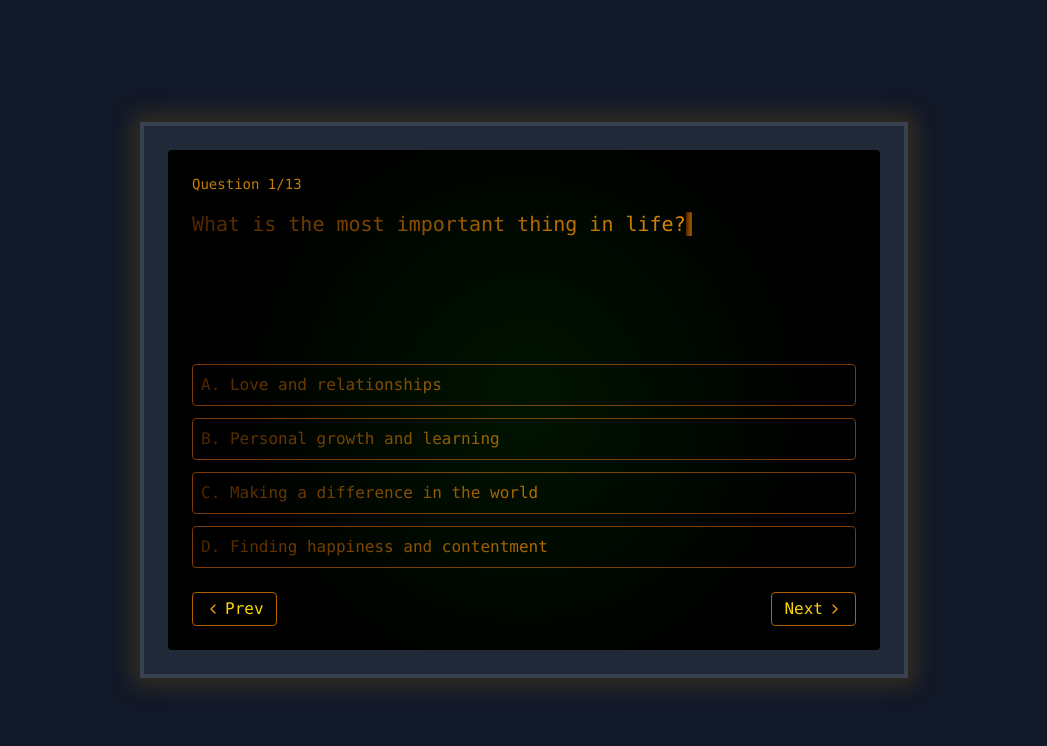
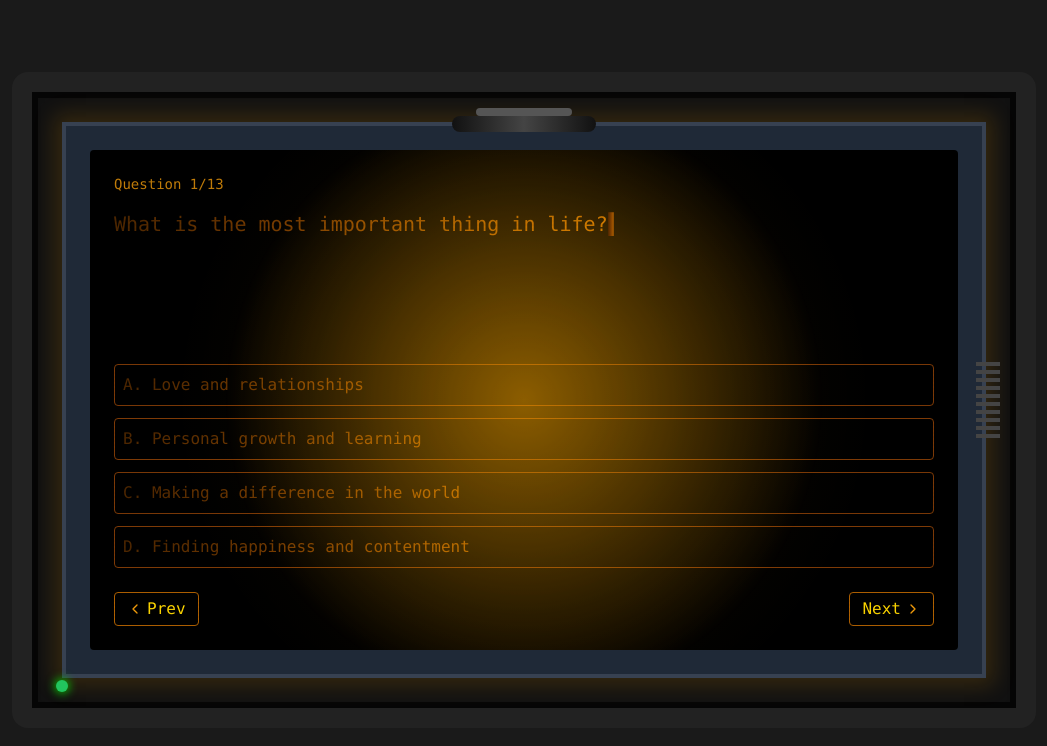
Before and after one commit to raimonvibe/retro-typewriter, a Next.js app: page / in a window 1280 px wide. Shown: the top 746 px of the page, without its empty margins (116-1163 px from the left). Built offline with nearby package versions, Linux system fonts and the light colour scheme.

Commit message:
Update page.tsx

```diff
--- a/app/page.tsx
+++ b/app/page.tsx
@@ -275,20 +275,38 @@
   }
 
   return (
-    <div className="flex items-center justify-center min-h-screen bg-gray-900 p-4">
-      <div className="w-full max-w-3xl">
+  <div className="bg-[#1a1a1a] min-h-screen flex items-center justify-center p-6">
+    <div className="bg-[#333] border-[20px] border-[#222] rounded-[1rem] shadow-[inset_0_0_20px_#000] relative w-full max-w-5xl overflow-hidden">
+
+      {/* Power LED */}
+      <div className="absolute bottom-4 left-6 w-3 h-3 bg-green-500 rounded-full shadow-[0_0_8px_2px_rgba(0,255,0,0.6)]" />
+
+      {/* Ventilation slits */}
+      <div className="absolute right-4 top-1/2 -translate-y-1/2 space-y-1">
+        {Array.from({ length: 10 }).map((_, i) => (
+          <div key={i} className="w-6 h-1 bg-[#444] rounded-sm" />
+        ))}
+      </div>
+
+      {/* Top panel strip */}
+      <div className="absolute top-4 left-1/2 -translate-x-1/2 w-24 h-2 rounded-full bg-[#555]" />
+      <div className="absolute top-6 left-1/2 -translate-x-1/2 w-36 h-4 rounded-full bg-gradient-to-r from-[#111] via-[#444] to-[#111]" />
+
+      {/* Screen container */}
+      <div className="p-6 bg-[#111] border-[6px] border-[#050505] rounded-md shadow-inner">
         <div className="bg-gray-800 rounded-lg p-6 shadow-[0_0_20px_8px_rgba(255,170,0,0.15)] border-4 border-gray-700">
           <div className="bg-black rounded relative overflow-hidden p-6 min-h-[500px] flex flex-col">
-            {/* CRT effects */}
-            <div className="absolute inset-0 pointer-events-none bg-[linear-gradient(transparent_50%,rgba(0,0,0,0.02)_50%)] bg-[length:100%_4px]" />
-            <div className="absolute inset-0 pointer-events-none opacity-10 bg-[radial-gradient(circle,rgba(10,255,10,0.8)_0%,rgba(0,0,0,0)_70%)]" />
+            {/* Scanline and CRT glow */}
+            <div className="absolute inset-0 pointer-events-none bg-[linear-gradient(transparent_50%,rgba(0,0,0,0.05)_50%)] bg-[length:100%_4px]" />
+            <div className="absolute inset-0 pointer-events-none opacity-15 bg-[radial-gradient(circle,rgba(255,170,0,0.5)_0%,rgba(0,0,0,0)_70%)]" />
+            <div className="absolute inset-0 pointer-events-none opacity-5 animate-pulse bg-[radial-gradient(circle,rgba(255,170,0,0.7)_0%,rgba(0,0,0,0)_60%)]" />
 
-            {/* Question number */}
+            {/* Question header */}
             <div className="text-amber-500/80 mb-4 font-mono text-sm">
               Question {currentQuestionIndex + 1}/{questions.length}
             </div>
 
-            {/* Text display area */}
+            {/* Typing area */}
             <div className="font-mono text-xl mb-6 flex-grow">
               <p className="typewriter-text text-amber-300/90">
                 {typedText}
@@ -313,26 +331,21 @@
               </div>
             )}
 
-            {/* Navigation */}
+            {/* Navigation buttons */}
             <div className="flex justify-between mt-6 font-mono">
               <button
-                onClick={() => setCurrentQuestionIndex((prev) => (prev - 1 + questions.length) % questions.length)}
+                onClick={() =>
+                  setCurrentQuestionIndex((prev) => (prev - 1 + questions.length) % questions.length)
+                }
                 className="nav-button flex items-center text-amber-300/90 border border-amber-700/70 px-3 py-1 rounded hover:bg-amber-900/20 transition-colors"
               >
                 <ChevronLeft className="w-4 h-4 mr-1 text-amber-500" /> Prev
               </button>
 
-              {!isTypingQuestion && typingComplete && (
-                <button
-                  onClick={handleBackToQuestion}
-                  className="nav-button text-amber-300/90 border border-amber-700/70 px-3 py-1 rounded hover:bg-amber-900/20 transition-colors"
-                >
-                  Back to Question
-                </button>
-              )}
-
               <button
-                onClick={() => setCurrentQuestionIndex((prev) => (prev + 1) % questions.length)}
+                onClick={() =>
+                  setCurrentQuestionIndex((prev) => (prev + 1) % questions.length)
+                }
                 className="nav-button flex items-center text-amber-300/90 border border-amber-700/70 px-3 py-1 rounded hover:bg-amber-900/20 transition-colors"
               >
                 Next <ChevronRight className="w-4 h-4 ml-1 text-amber-500" />
@@ -342,5 +355,7 @@
         </div>
       </div>
     </div>
-  )
+  </div>
+)
+
 }
```
